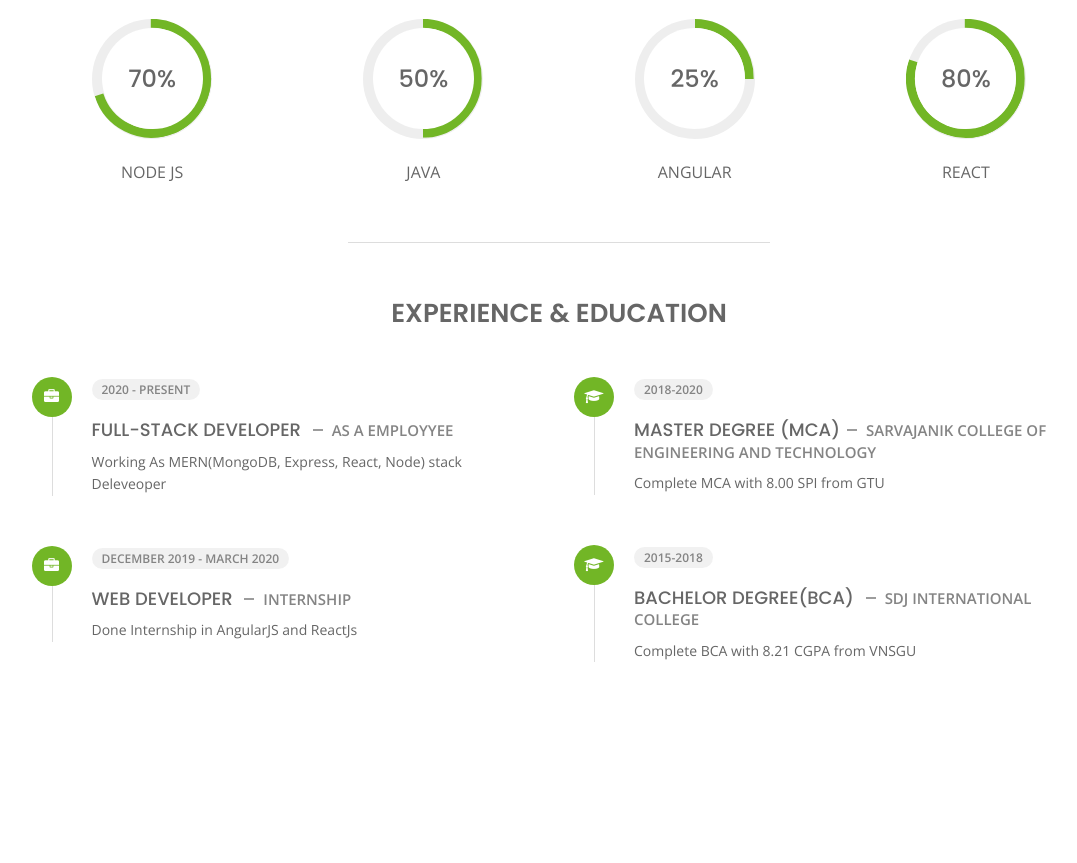
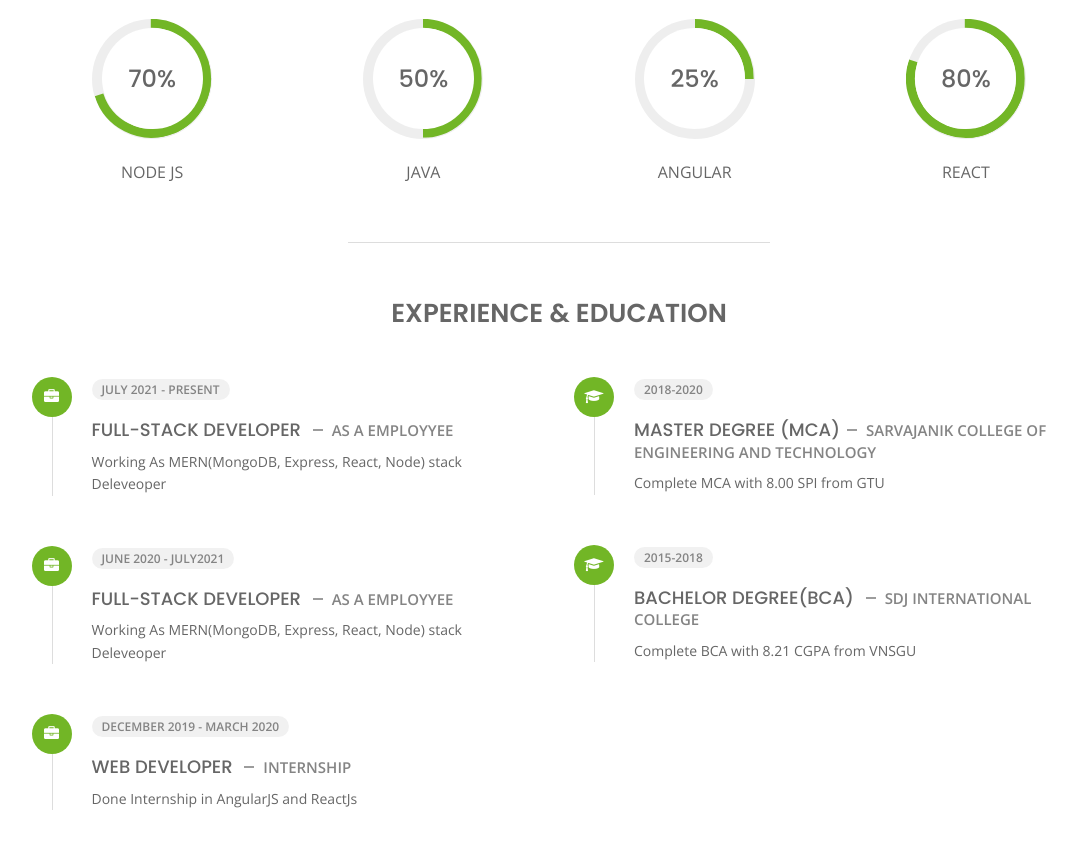
Before and after one commit to pneha2296/neha_prajapati, a plain HTML site: page about.html in a window 1280 px wide. Shown: the part 973-1836 px from the top of the page, without its empty margins (81-1158 px from the left). Before the commit the page ends 1705 px from the top, so only its background shows below. Drawn offline with nearby package versions, Linux system fonts and the light colour scheme.

Commit message:
Update about.html

```diff
--- a/about.html
+++ b/about.html
@@ -313,7 +313,15 @@
                             <div class="icon">
                                 <i class="fa fa-briefcase"></i>
                             </div>
-                            <span class="time open-sans-font text-uppercase">2020 - Present</span>
+                            <span class="time open-sans-font text-uppercase">July 2021 - Present</span>
+                            <h5 class="poppins-font text-uppercase">Full-Stack Developer <span class="place open-sans-font">As a Employyee</span></h5>
+                            <p class="open-sans-font">Working As MERN(MongoDB, Express, React, Node) stack Deleveoper</p>
+                        </li>
+                        <li>
+                            <div class="icon">
+                                <i class="fa fa-briefcase"></i>
+                            </div>
+                            <span class="time open-sans-font text-uppercase">June 2020 - July2021</span>
                             <h5 class="poppins-font text-uppercase">Full-Stack Developer <span class="place open-sans-font">As a Employyee</span></h5>
                             <p class="open-sans-font">Working As MERN(MongoDB, Express, React, Node) stack Deleveoper</p>
                         </li>
```
